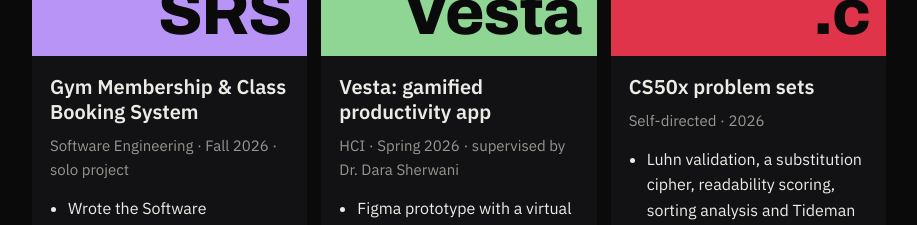
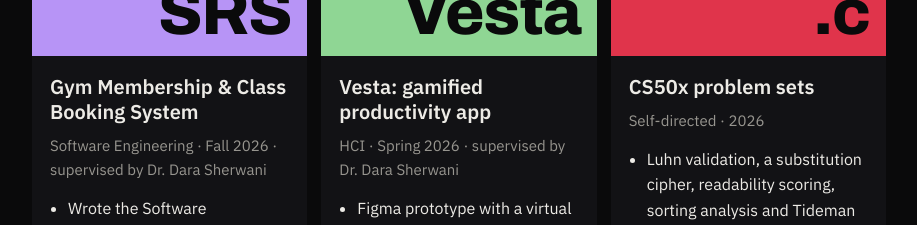
Before and after one commit to rhmanriyadh/rhmanriyadh.github.io, a plain HTML site: page index.html in a window 1280 px wide. Shown: the part 2360-2585 px from the top of the page, without its empty margins (310-1227 px from the left). Drawn offline with Linux system fonts and the light colour scheme.

Commit message:
update project mentor details for Gym Membership & Class Booking System

```diff
--- a/index.html
+++ b/index.html
@@ -322,7 +322,7 @@ footer .mono{color:var(--ink)}
      p:["Designed and built a task manager in C++ as the Object-Oriented Programming final project.","Used classes, inheritance and polymorphism, with a header and source file per class plus a main driver."], tags:["C++","OOP","File I/O"]},
     {big:1, c:"var(--yellow)", g:"://", t:"Spot the Scam", m:"Web Design · Fall 2026 · supervised by Dr. Abdulhakeem Mohammed", s:"in progress",
      p:["Multi-page web app that trains people to recognise phishing and scam messages.","Includes a password checker and short learning pages."], tags:["HTML","CSS","JavaScript","Security awareness"]},
-    {c:"#B794F6", g:"SRS", t:"Gym Membership & Class Booking System", m:"Software Engineering · Fall 2026 · solo project",
+    {c:"#B794F6", g:"SRS", t:"Gym Membership & Class Booking System", m:"Software Engineering · Fall 2026 · supervised by Dr. Dara Sherwani",
      p:["Wrote the Software Requirements Specification, covering everything from memberships and class booking to payments and check-in.","Modelled the system with use case, activity, sequence, class and ER diagrams."], tags:["SRS","UML","ER diagram","Requirements"]},
     {c:"var(--green)", g:"Vesta", t:"Vesta: gamified productivity app", m:"HCI · Spring 2026 · supervised by Dr. Dara Sherwani",
      p:["Figma prototype with a virtual pet, app blocking, focus timers and an eye-tracking interaction.","Ran a usability evaluation and wrote the full report."], tags:["Figma","Usability testing"]},
```
